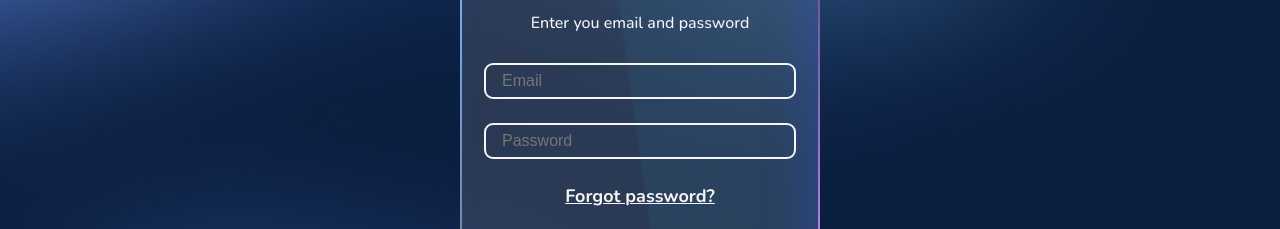
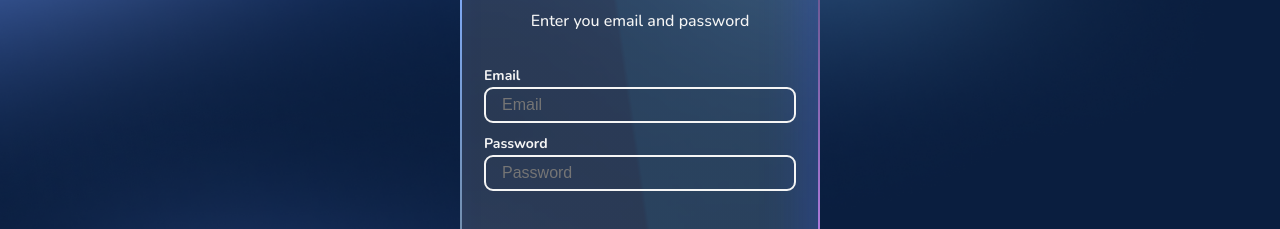
Before and after one commit to nachristos/Emporium-Frontend, a React (Vite) app: page / in a window 1280 px wide. Shown: the part 319-548 px from the top of the page. Built offline with nearby package versions, Linux system fonts and the light colour scheme; no server answers.

Commit message:
some tweaks

```diff
--- a/src/components/navigation/index.jsx
+++ b/src/components/navigation/index.jsx
@@ -20,7 +20,7 @@ export const Navigation = () => {
   const { cart } = useCartContext();
   const { open } = useCartContext();
   const [menuOpen, setMenuOpen] = useState(false);
-  const [shopAll, setShopAll] = useState(false)
+  const [shopAll, setShopAll] = useState(true)
   const searchRef = useRef(null);
   const ref = useRef(null);
   const { data } = useItems();
--- a/src/components/navigation/search/index.css
+++ b/src/components/navigation/search/index.css
@@ -27,7 +27,7 @@
 }
 
 .search.open {
-  top: 70px;
+  top: 10px;
 }
 
 .search .image {
--- a/src/components/shared/input/index.css
+++ b/src/components/shared/input/index.css
@@ -14,3 +14,15 @@
   outline: none;
   border-color: #FF4C4C;
 }
+
+.input-container h4 {
+  color: var(--text-color);
+  font-size: 14px;
+  margin-bottom: 8px;
+  height: 14px;
+}
+
+.input-container {
+  text-align: start;
+  margin-bottom: 10px;
+}
--- a/src/components/shared/input/index.jsx
+++ b/src/components/shared/input/index.jsx
@@ -2,6 +2,8 @@ import './index.css'
 
 export const Input = ({ type = 'text', placeholder, className, onChange, ...props }) => {
   return (
+    <div className={`input-container w-full`}>
+      <h4>{placeholder}</h4>
       <input
         type={type}
         placeholder={placeholder}
@@ -9,5 +11,6 @@ export const Input = ({ type = 'text', placeholder, className, onChange, ...prop
         onChange={(e) => onChange(e.target.value)}
         {...props}
       />
+    </div>
   )
 }
--- a/src/pages/admin/item/edit-item.jsx
+++ b/src/pages/admin/item/edit-item.jsx
@@ -58,14 +58,8 @@ export const EditItem = ({ item, onClose }) => {
       <div className="p">
         <div className="mb">
           <Input placeholder={'Name'} onChange={setName} value={name}  />
-        </div>
-        <div className="mb">
           <Input placeholder={'Attributes'} onChange={setAttributes} value={attributes}  />
-        </div>
-        <div className="mb">
           <Input placeholder={'Category'} onChange={setCategory} value={category}  />
-        </div>
-        <div className="mb">
           <Input placeholder={'Description'} onChange={setDescription} value={description}  />
         </div>
         <div className="flex between">
--- a/src/pages/login/index.css
+++ b/src/pages/login/index.css
@@ -1,6 +1,6 @@
 .login {
   width: 368px;
-  height: 430px;
+  height: 470px;
 }
 
 @media screen and (max-width: 480px) {
--- a/src/pages/login/index.jsx
+++ b/src/pages/login/index.jsx
@@ -59,12 +59,8 @@ export const Login = ({ redirect }) => {
               Enter you email and password
             </h5>
             <div className="w-full p">
-              <div className="w-full mb">
               <Input type="email" placeholder="Email" onChange={setEmail} />
-              </div>
-              <div className="w-full">
-                <Input type="password" placeholder="Password" onChange={setPassword} />
-              </div>
+              <Input type="password" placeholder="Password" onChange={setPassword} />
             </div>
             <div>
               <a href="/forgot-password" className="w-full mb text">
--- a/src/pages/profile/index.jsx
+++ b/src/pages/profile/index.jsx
@@ -54,22 +54,12 @@ export const Profile = () => {
 
   return (
         <div className="profile scrollable container w-full h-full middle">
-          <div className="flex mb">
+          <div className="mb">
             <Input placeholder="First Name" value={firstName} onChange={setFirstName} />
-          </div>
-          <div className="flex mb">
             <Input placeholder="Last Name" value={lastName} onChange={setLastName} />
-          </div>
-          <div className="flex mb">
             <Input placeholder="Alias" value={alias} onChange={setAlias} />
-          </div>
-          <div className="flex mb">
             <Input placeholder="Email" value={email} onChange={setEmail} />
-          </div>
-          <div className="flex mb">
             <Input type="password" placeholder="New Password" value={password} onChange={setPassword} />
-          </div>
-          <div className="flex mb">
             <Input type="password" placeholder="Confirm Password" value={confirmPassword} onChange={setConfirmPassword} />
           </div>
           <div className="flex between">
--- a/src/pages/signup/index.css
+++ b/src/pages/signup/index.css
@@ -1,8 +1,3 @@
-.login {
-  width: 368px;
-  height: 430px;
-}
-
 .signup button {
   width: 120px;
 }
--- a/src/pages/signup/index.jsx
+++ b/src/pages/signup/index.jsx
@@ -57,18 +57,18 @@ export const Signup = () => {
           <h5 className="body mb">
             Enter your account info
           </h5>
-          <div className="flex mb">
+          <div className="flex">
             <Input placeholder="First Name" value={firstName} onChange={setFirstName} />
             <div className="mxs" />
             <Input placeholder="Last Name" value={lastName} onChange={setLastName} />
           </div>
-          <div className="w-full mb">
+          <div className="w-full">
             <Input placeholder="Alias" value={alias} onChange={setAlias} />
           </div>
-          <div className="w-full mb">
+          <div className="w-full">
             <Input placeholder="Email" value={email} onChange={setEmail} />
           </div>
-          <div className="flex w-full mb">
+          <div className="flex w-full">
             <Input type="password" placeholder="Password" value={password} onChange={setPassword} />
           </div>
           <div className="flex w-full mb">
```
Lines whose indentation alone changed are shown as unchanged.
